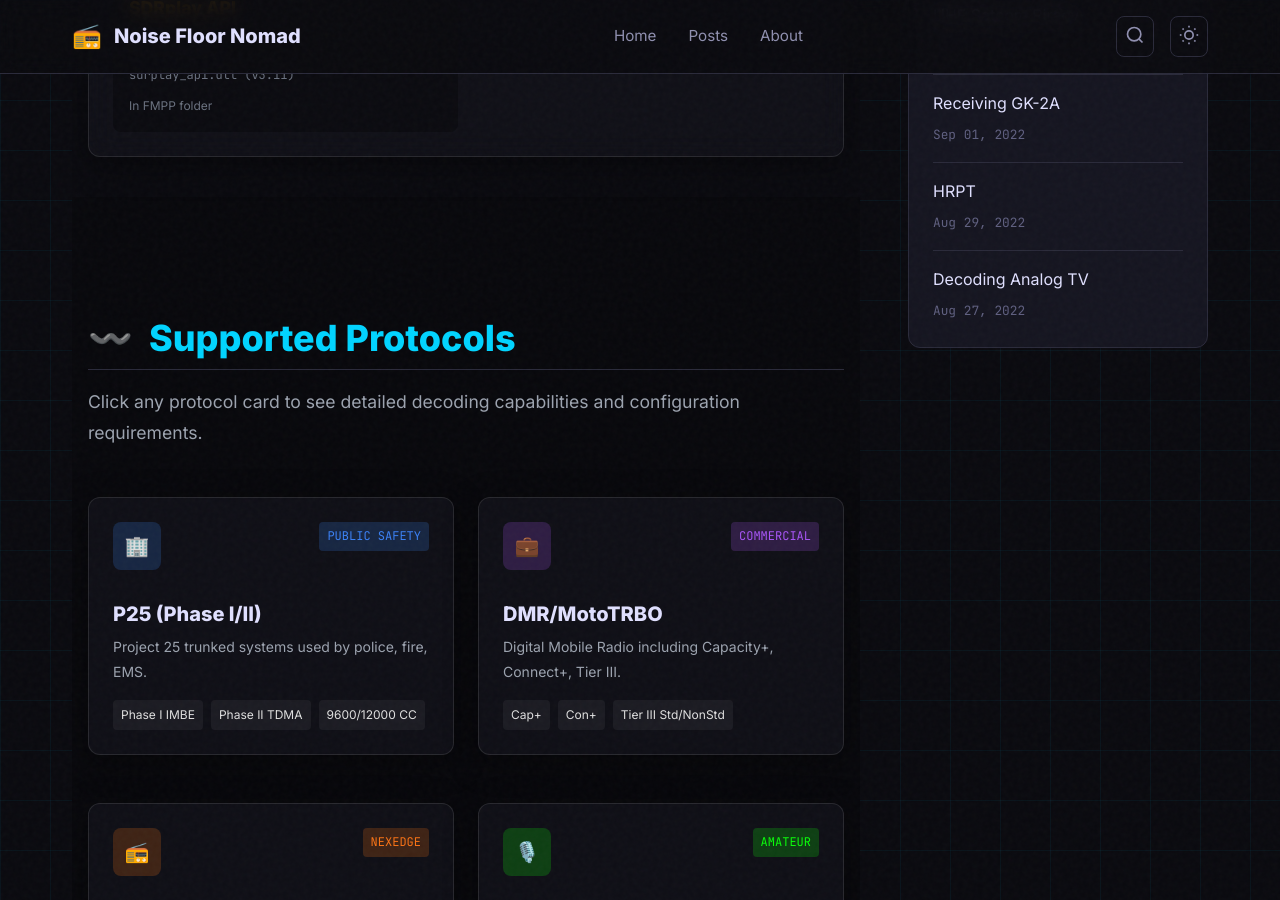
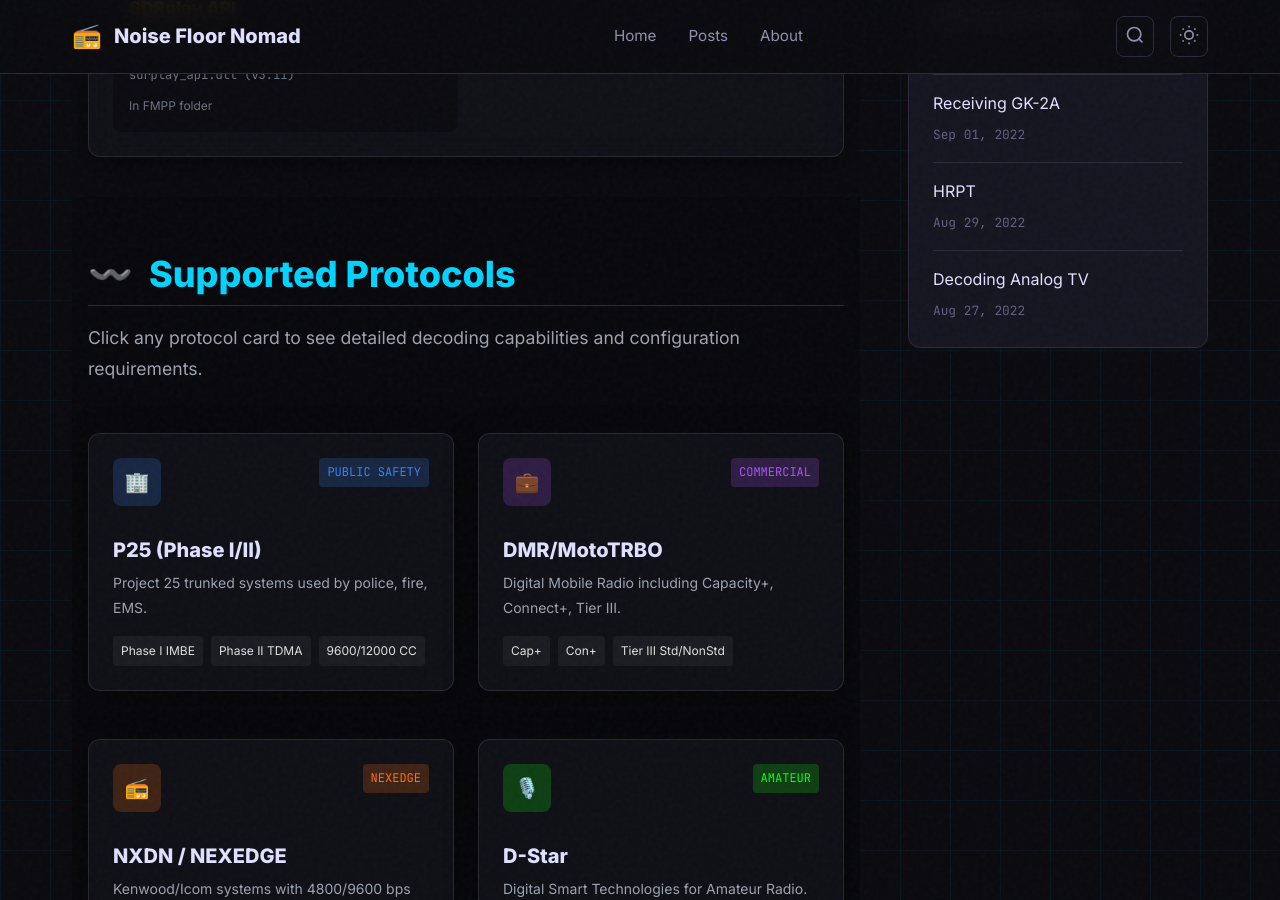
Before and after one commit to hmdsamarasekara/hmdsamarasekara.github.io, a Jekyll site: the page built from _posts/2026-03-07-DSDPlus-Complete-Guide.md, in a window 1280 px wide and 900 px high, scrolled down 2430 px. Built offline with Jekyll 4.4.1, drawn with Linux system fonts in a browser that asks for light colours.

Commit message:
Update 2026-03-07-DSDPlus-Complete-Guide.md

```diff
--- a/_posts/2026-03-07-DSDPlus-Complete-Guide.md
+++ b/_posts/2026-03-07-DSDPlus-Complete-Guide.md
@@ -466,7 +466,7 @@
 </section>
 
 <!-- Protocols Section -->
-<section id="protocols" style="padding: 5rem 1rem; background: rgba(0,0,0,0.2);">
+<section id="protocols" style="padding: 1rem 1rem; background: rgba(0,0,0,0.2);">
     <div style="max-width: 1200px; margin: 0 auto;">
         <h2 style="font-size: 2.25rem; font-weight: 700; margin-bottom: 1rem; display: flex; align-items: center; gap: 1rem;">
             <span class="text-green">〰️</span>
@@ -588,7 +588,7 @@
 </section>
 
 <!-- Trunking Section -->
-<section id="trunking" style="padding: 5rem 1rem;">
+<section id="trunking" style="padding: 1rem 1rem;">
     <div style="max-width: 1200px; margin: 0 auto;">
         <h2 style="font-size: 2.25rem; font-weight: 700; margin-bottom: 3rem; display: flex; align-items: center; gap: 1rem;">
             <span class="text-amber">🌐</span>
@@ -664,7 +664,7 @@
 </section>
 
 <!-- Configuration Files Section -->
-<section id="config" style="padding: 5rem 1rem; background: rgba(0,0,0,0.2);">
+<section id="config" style="padding: 1rem 1rem; background: rgba(0,0,0,0.2);">
     <div style="max-width: 1200px; margin: 0 auto;">
         <h2 style="font-size: 2.25rem; font-weight: 700; margin-bottom: 2rem; display: flex; align-items: center; gap: 1rem;">
             <span class="text-purple">📄</span>
@@ -859,7 +859,7 @@
 </section>
 
 <!-- Advanced Features -->
-<section id="advanced" style="padding: 5rem 1rem;">
+<section id="advanced" style="padding: 1rem 1rem;">
     <div style="max-width: 1200px; margin: 0 auto;">
         <h2 style="font-size: 2.25rem; font-weight: 700; margin-bottom: 3rem; display: flex; align-items: center; gap: 1rem;">
             <span class="text-cyan">⚙️</span>
@@ -1095,7 +1095,7 @@
 </section>
 
 <!-- FMPx Specific Controls -->
-<section style="padding: 5rem 1rem; background: rgba(0,0,0,0.2);">
+<section style="padding: 1rem 1rem; background: rgba(0,0,0,0.2);">
     <div style="max-width: 1200px; margin: 0 auto;">
         <h2 style="font-size: 1.875rem; font-weight: 700; margin-bottom: 2rem; display: flex; align-items: center; gap: 1rem;">
             <span class="text-green">🎛️</span>
@@ -1204,7 +1204,7 @@
 </section>
 
 <!-- System Configuration Generator -->
-<section style="padding: 5rem 1rem; background: rgba(0,0,0,0.4);">
+<section style="padding: 1rem 1rem; background: rgba(0,0,0,0.4);">
     <div style="max-width: 800px; margin: 0 auto;">
         <h2 style="font-size: 1.875rem; font-weight: 700; margin-bottom: 2rem; text-align: center;">System Configuration Generator</h2>
         <div class="glass-panel">
```
